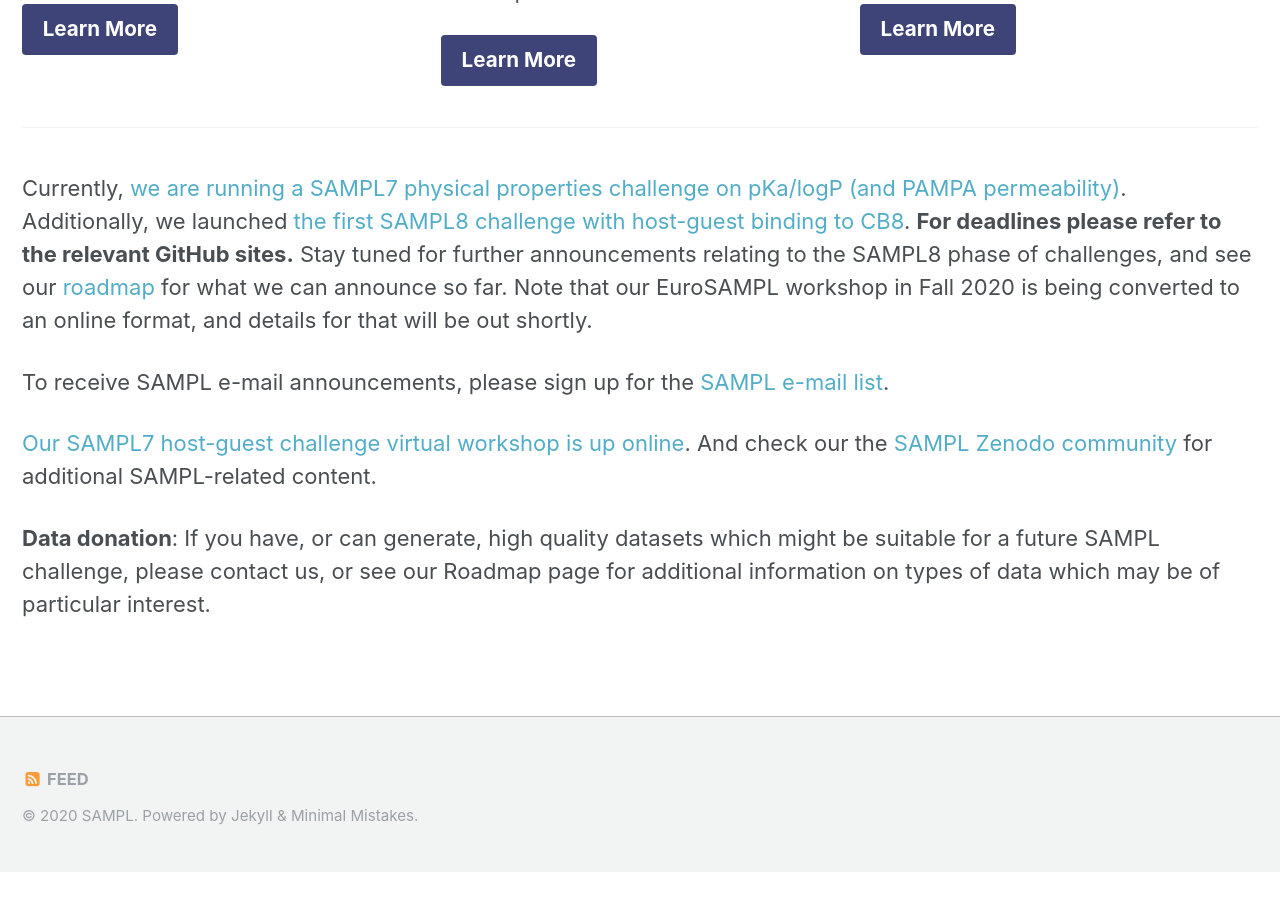
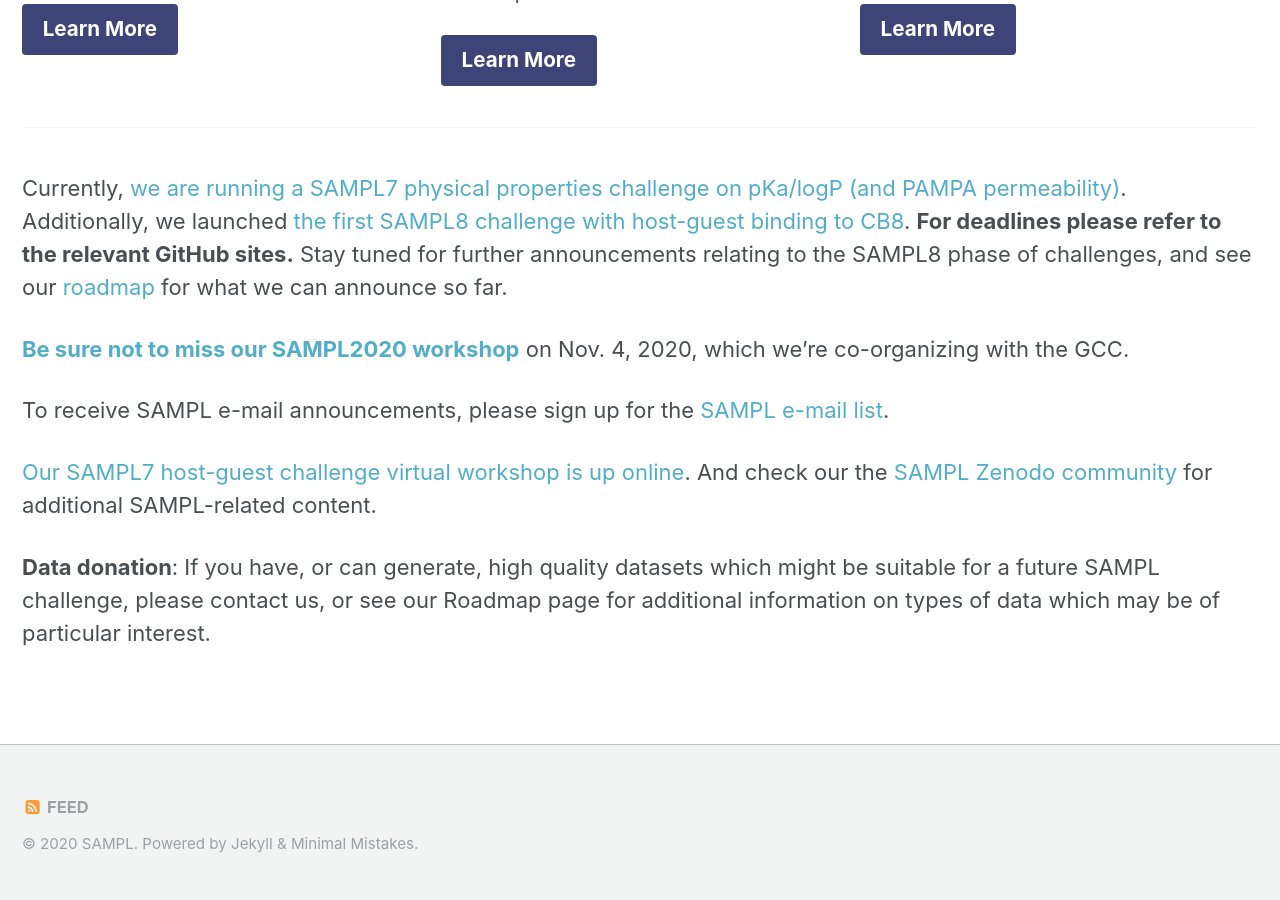
Before and after one commit to samplchallenges/samplchallenges.github.io, a Jekyll site: the page built from index.md, in a window 1280 px wide and 900 px high, scrolled down 878 px. Built offline with Jekyll 4.4.1, drawn with Linux system fonts in a browser that asks for light colours; before the commit the page ends 1750 px from its top, so only the background shows below that.

Commit message:
Add SAMPL2020 workshop details/links

```diff
--- a/index.md
+++ b/index.md
@@ -32,7 +32,9 @@ feature_row:
 
 {% include feature_row %}
 
-Currently, [we are running a SAMPL7 physical properties challenge on pKa/logP (and PAMPA permeability)](https://github.com/samplchallenges/SAMPL7/tree/master/physical_property). Additionally, we launched [the first SAMPL8 challenge with host-guest binding to CB8](https://github.com/samplchallenges/sampl8). **For deadlines please refer to the relevant GitHub sites.** Stay tuned for further announcements relating to the SAMPL8 phase of challenges, and see our [roadmap](https://samplchallenges.github.io/roadmap/plans/) for what we can announce so far. Note that our EuroSAMPL workshop in Fall 2020 is being converted to an online format, and details for that will be out shortly.
+Currently, [we are running a SAMPL7 physical properties challenge on pKa/logP (and PAMPA permeability)](https://github.com/samplchallenges/SAMPL7/tree/master/physical_property). Additionally, we launched [the first SAMPL8 challenge with host-guest binding to CB8](https://github.com/samplchallenges/sampl8). **For deadlines please refer to the relevant GitHub sites.** Stay tuned for further announcements relating to the SAMPL8 phase of challenges, and see our [roadmap](https://samplchallenges.github.io/roadmap/plans/) for what we can announce so far.
+
+[**Be sure not to miss our SAMPL2020 workshop**](https://www.gdch.de/gcc2020) on Nov. 4, 2020, which we're co-organizing with the GCC.
 
 To receive SAMPL e-mail announcements, please sign up for the [SAMPL e-mail list](http://eepurl.com/dPj11j).
 
```
Also changed, not shown: _current_challenges/01_workshops.md (+3 -1 lines).
